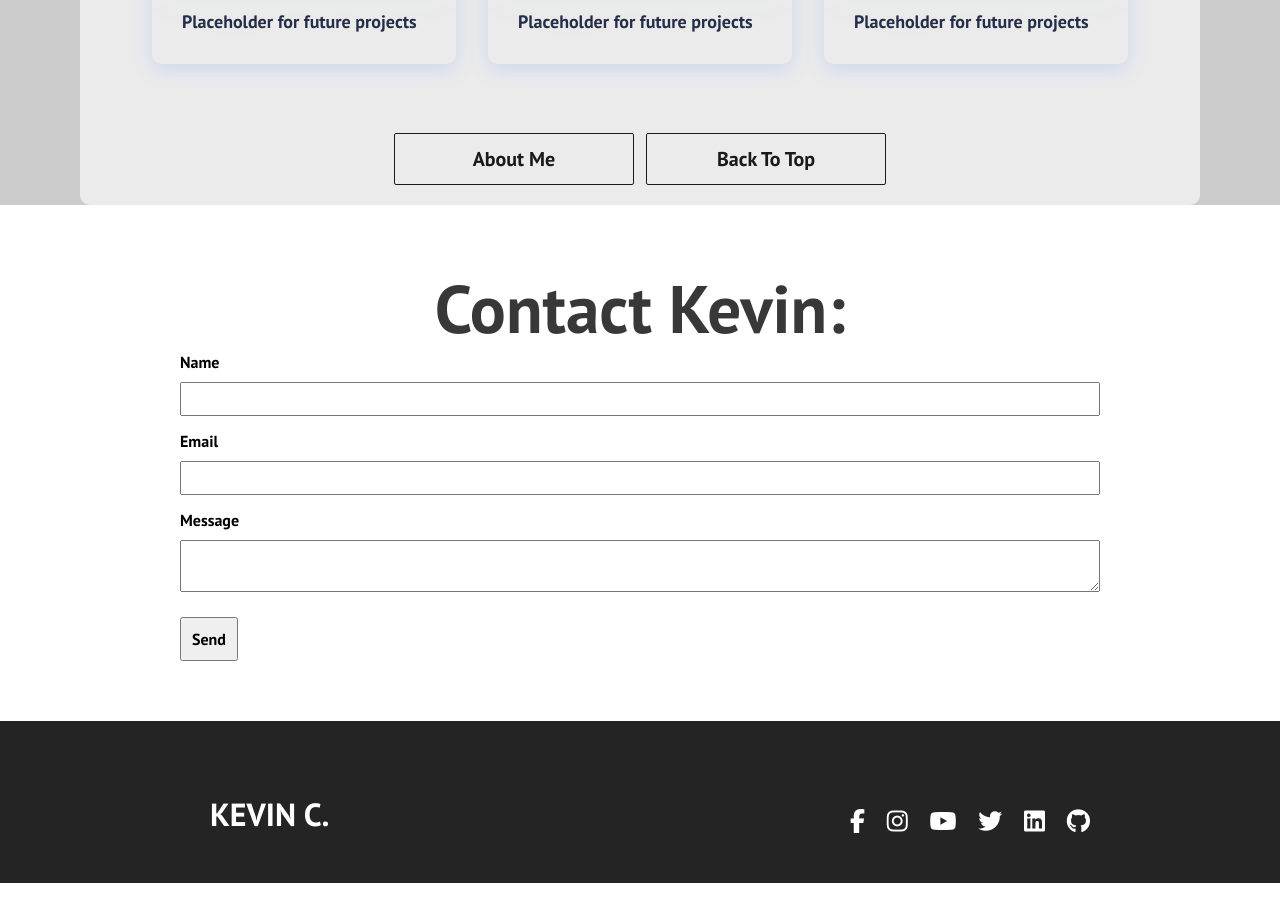
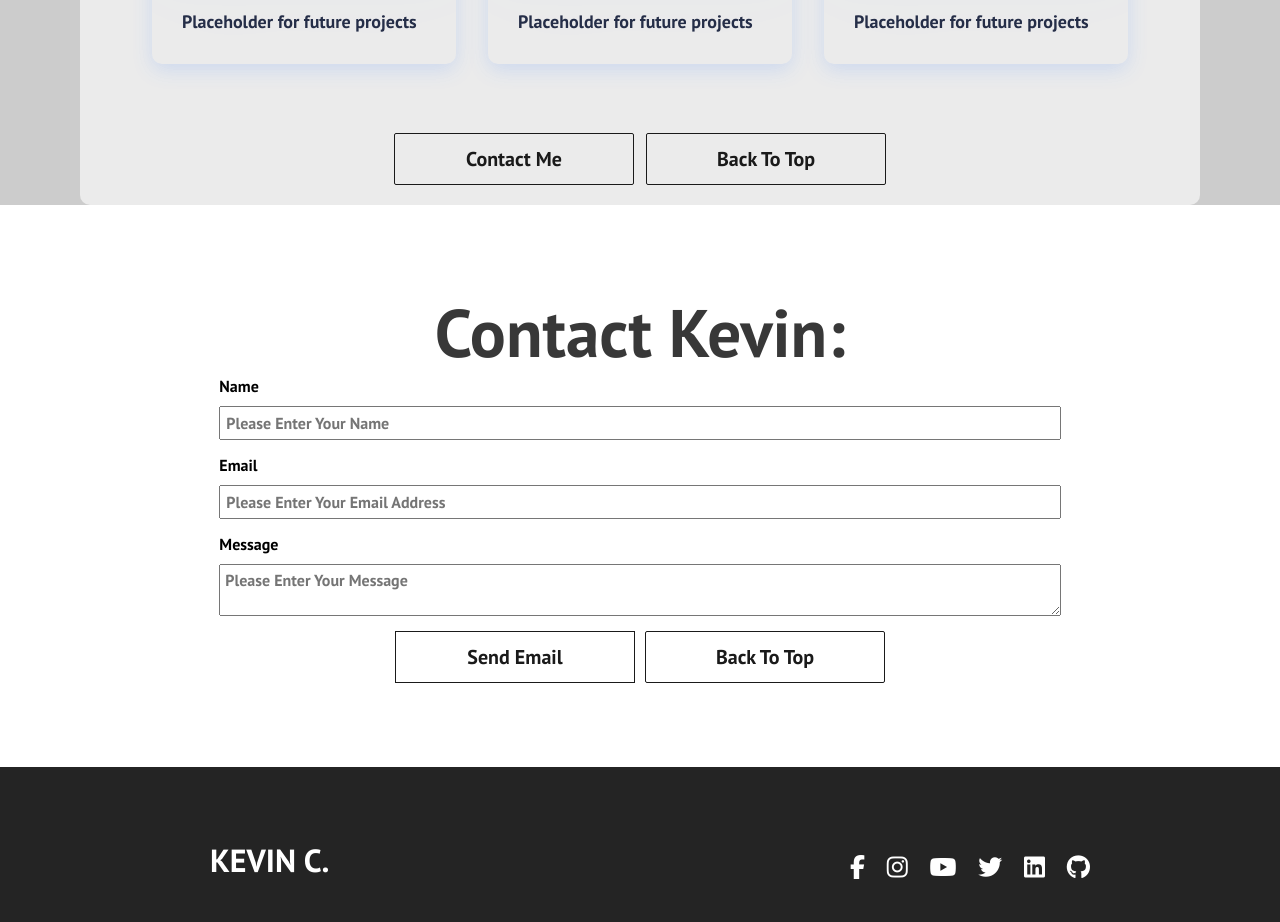
Before and after one commit to kevincallaghan/Kevin-Callaghan-React-Portfolio, a React (Create React App) app: page / in a window 1280 px wide. Shown: the part 2540-3462 px from the top of the page. Before the commit the page ends 3423 px from the top, so only its background shows below. Built offline with nearby package versions, Linux system fonts and the light colour scheme.

Commit message:
making progress on components and css

```diff
--- a/src/components/About.js
+++ b/src/components/About.js
@@ -42,8 +42,8 @@ function About() {
       <div className="back-to-top" style={{ margin: '0 auto' }}>
         <Button
           className='btns'
-          buttonStyle='btn--outline'
-          buttonSize='btn--large'
+          buttonStyle='btn--outline--dark'
+          buttonSize='btn--large--dark'
           onClick={() => scrollToSection('#ProjectSection')}
           destination='#ProjectSection'
         >
@@ -51,8 +51,8 @@ function About() {
         </Button>&nbsp;&nbsp;&nbsp;
         <Button
           className='btns'
-          buttonStyle='btn--outline'
-          buttonSize='btn--large'
+          buttonStyle='btn--outline--dark'
+          buttonSize='btn--large--dark'
           onClick={() => scrollToSection('#topOfPage')}
           destination='#topOfPage'
         >
--- a/src/components/Cards.js
+++ b/src/components/Cards.js
@@ -10,8 +10,8 @@ function Cards() {
 
     if (destination === '#topOfPage') {
       scrollSection = document.getElementById('topOfPage');
-    } else if (destination === '#AboutSection') {
-      scrollSection = document.getElementById('AboutSection');
+    } else if (destination === '#ContactSection') {
+      scrollSection = document.getElementById('ContactSection');
     }
 
     const scrollToPosition = scrollSection.offsetTop - navbarHeight;
@@ -66,10 +66,10 @@ function Cards() {
               className='btns'
               buttonStyle='btn--outline--dark'
               buttonSize='btn--large--dark'
-              onClick={() => scrollToSection('#AboutSection')}
-              destination='#AboutSection'
+              onClick={() => scrollToSection('#ContactSection')}
+              destination='#ContactSection'
             >
-              About Me
+              Contact Me
             </Button>&nbsp;&nbsp;&nbsp;
             <Button
               className='btns'
--- a/src/components/ContactUs.css
+++ b/src/components/ContactUs.css
@@ -1,15 +1,31 @@
 .form-container {
   width: 100%;
-  padding:40px;
+  padding:4rem;
 }
 
 .form-wrapper {
-  width: 80%;
-  margin: 0 auto;
-  background: rgba(255, 255, 255, 0.8);
-  padding: 20px;
-  border-radius: 10px;
-}
+    background: rgba(255, 255, 255, .6) !important;
+    display: flex;
+    flex-flow: column;
+    align-items: center;
+    max-width: 1120px;
+    width: 90%;
+    margin: 0px auto;
+    border-radius: 10px;
+  }
+
+  .form-content-wrapper {
+    width: 85%;
+    padding:20px;
+  }
+
+  .button-wrapper {
+    width:100%;
+    display: flex;
+    justify-content: center;
+    align-items: center;
+    gap:10px;
+  }
 
 .form-field {
   display: flex;
@@ -31,7 +47,10 @@
 .form-submit {
   padding: 10px;
   font-size: 16px;
-  margin-top: 10px;
+}
+
+.form-submit:hover {
+  cursor: pointer;
 }
 
 .success-message {
@@ -39,3 +58,24 @@
   justify-content: center;
   font-size: 40px;
 }
+
+.btn-outline-dark {
+  background-color: transparent;
+  color: #1a1a1a;
+  padding: 8px 20px;
+  border: 1px solid #1a1a1a;
+  transition: all 0.3s ease-out;
+}
+
+.btn-large-dark {
+  padding: 12px 26px;
+  font-size: 20px;
+  transition: font-size 0.3s ease-in-out;
+  width: 15rem;
+}
+
+.btn-large-dark:hover {
+  background: #1a1a1a;
+  color: #fff;
+  transition: all 0.3s ease-out;
+}
--- a/src/components/ContactUs.js
+++ b/src/components/ContactUs.js
@@ -1,6 +1,7 @@
 import React, { useRef, useState } from 'react';
 import emailjs from '@emailjs/browser';
 import './ContactUs.css';
+import { Button } from './Button';
 
 function ContactUs() {
   const form = useRef();
@@ -21,9 +22,25 @@ function ContactUs() {
       });
   };
 
+    const scrollToSection = (destination) => {
+    const navbarHeight = document.querySelector('.navbar').offsetHeight;
+    let scrollSection;
+
+    if (destination === '#topOfPage') {
+      scrollSection = document.getElementById('topOfPage');
+    }
+
+    const scrollToPosition = scrollSection.offsetTop - navbarHeight;
+    window.scrollTo({
+      top: scrollToPosition,
+      behavior: 'smooth',
+    });
+  };
+
   return (
     <div className="form-container">
       <div className="form-wrapper" id="ContactSection">
+        <div className="form-content-wrapper">
         <h1>Contact Kevin:</h1>
         {showThanks ? (
           <div className="success-message"><h2>Thank you for your message!</h2></div>
@@ -31,19 +48,31 @@ function ContactUs() {
           <form ref={form} onSubmit={sendEmail}>
             <div className="form-field">
               <label className="form-label">Name</label>
-              <input type="text" name="user_name" className="form-input" />
+              <input type="text" name="user_name" placeholder="Please Enter Your Name" className="form-input" />
             </div>
             <div className="form-field">
               <label className="form-label">Email</label>
-              <input type="email" name="user_email" className="form-input" />
+              <input type="email" name="user_email" placeholder="Please Enter Your Email Address" className="form-input" />
             </div>
             <div className="form-field">
               <label className="form-label">Message</label>
-              <textarea name="message" className="form-textarea" />
+              <textarea name="message" placeholder="Please Enter Your Message" className="form-textarea" />
             </div>
-            <input type="submit" value="Send" className="form-submit" />
+            <div className="button-wrapper">
+            <input type="submit" value="Send Email" className="form-submit btn-outline-dark btn-large-dark" />
+            <Button
+              className='btns'
+              buttonStyle='btn--outline--dark'
+              buttonSize='btn--large--dark'
+              onClick={() => scrollToSection('#topOfPage')}
+              destination='#topOfPage'
+            >
+              Back To Top
+            </Button>
+            </div>
           </form>
         )}
+        </div>
       </div>
     </div>
   );
```
